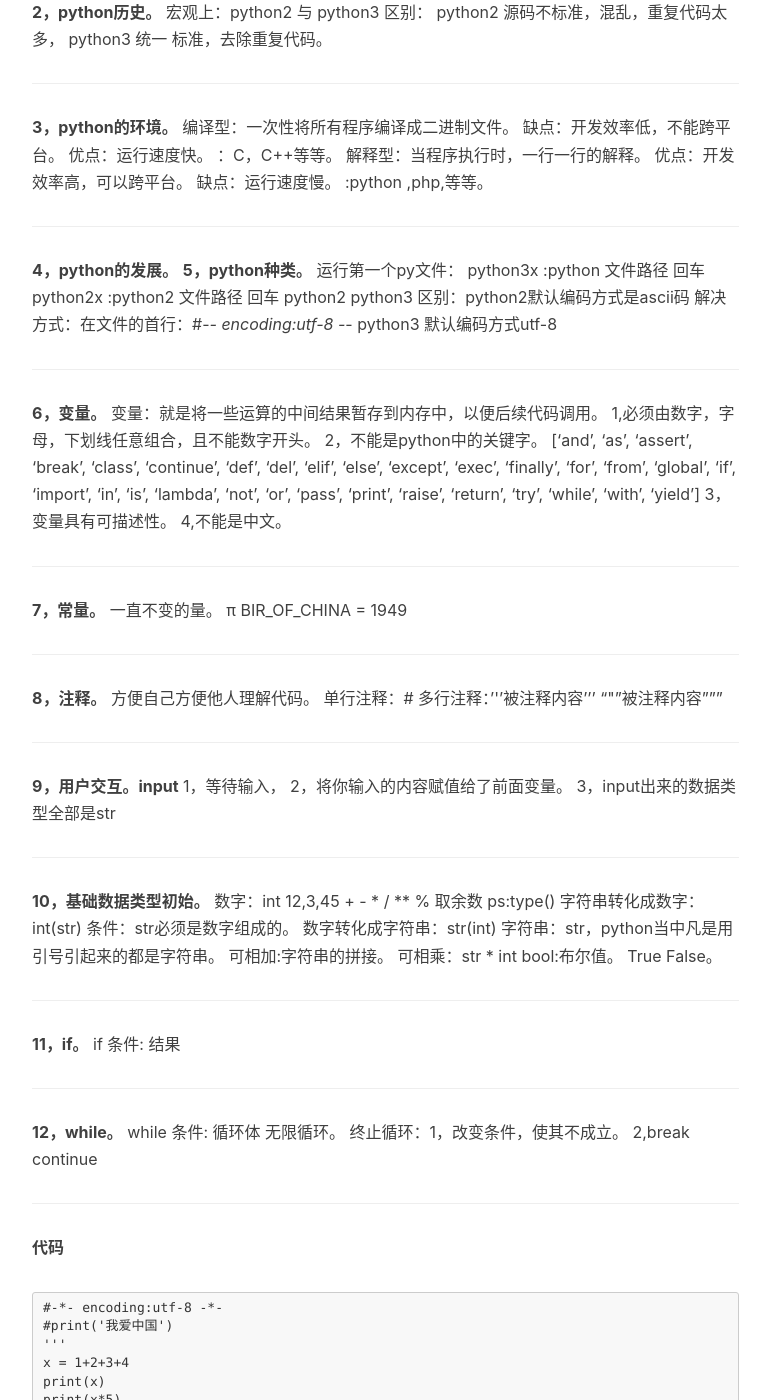
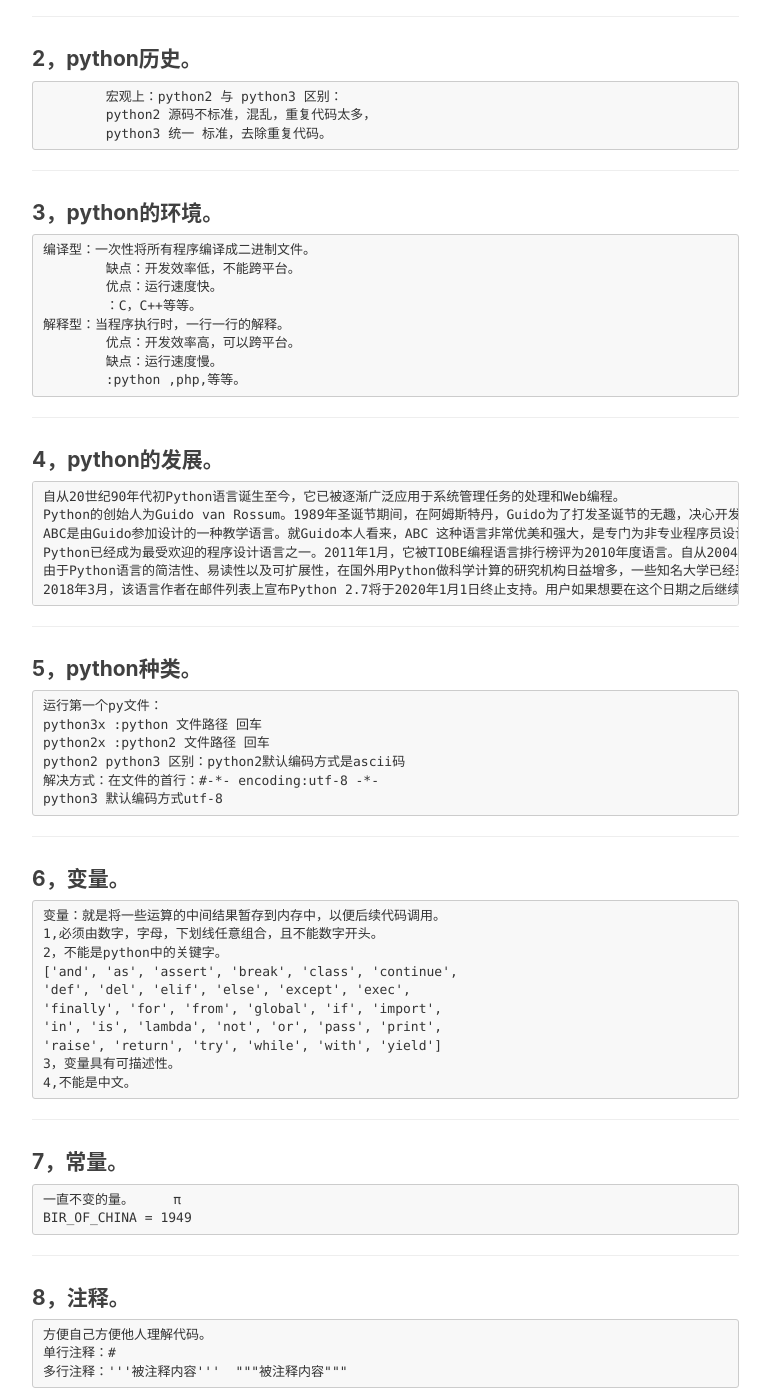
Before and after one commit to cuitianxiang100/cuitianxiang100.github.io, a Jekyll site: the page built from _posts/2018-08-10-Python笔记day01（基础）.markdown, in a window 1280 px wide and 1400 px high, scrolled down 650 px. Shown: the whole window, without its empty margins (233-1003 px from the left). Built offline with Jekyll 4.4.1, drawn with Linux system fonts in a browser that asks for light colours; nearby versions of some CDN libraries; comment, search, counter and statistics services are not loaded; some of the changed text lies outside the part shown.

Commit message:
Update 2018-08-10-Python笔记day01（基础）.markdown

````diff
--- a/_posts/2018-08-10-Python笔记day01（基础）.markdown
+++ b/_posts/2018-08-10-Python笔记day01（基础）.markdown
@@ -10,7 +10,7 @@ tags:
     - Python
 ---
 
-**1，计算机基础。**
+#### 1，计算机基础。
 		cpu：相当于人的大脑，用于计算。
 		内存：储存数据，4G，8G,16G,32G,成本高，断电即消失。
 		硬盘：1T，固态硬盘，机械硬盘，储存数据，应该长久保持数据，重要文件，
@@ -22,7 +22,7 @@ tags:
 ----------
 
 
-**2，python历史。**
+#### 2，python历史。
 		宏观上：python2 与 python3 区别：
 		python2 源码不标准，混乱，重复代码太多，
 		python3 统一 标准，去除重复代码。
@@ -31,7 +31,7 @@ tags:
 ----------
 
 
-**3，python的环境。**
+#### 3，python的环境。
 	编译型：一次性将所有程序编译成二进制文件。
 		缺点：开发效率低，不能跨平台。
 		优点：运行速度快。
@@ -46,8 +46,16 @@ tags:
 ----------
 
 
-**4，python的发展。**
-**5，python种类。**
+#### 4，python的发展。
+	自从20世纪90年代初Python语言诞生至今，它已被逐渐广泛应用于系统管理任务的处理和Web编程。
+	Python的创始人为Guido van Rossum。1989年圣诞节期间，在阿姆斯特丹，Guido为了打发圣诞节的无趣，决心开发一个新的脚本解释程序，作为ABC 语言的一种继承。之所以选中Python（大蟒蛇的意思）作为该编程语言的名字，是因为他是一个叫Monty Python的喜剧团体的爱好者。
+	ABC是由Guido参加设计的一种教学语言。就Guido本人看来，ABC 这种语言非常优美和强大，是专门为非专业程序员设计的。但是ABC语言并没有成功，究其原因，Guido 认为是其非开放造成的。Guido 决心在Python 中避免这一错误。同时，他还想实现在ABC 中闪现过但未曾实现的东西。就这样，Python在Guido手中诞生了。可以说，Python是从ABC发展起来，主要受到了Modula-3（另一种相当优美且强大的语言，为小型团体所设计的）的影响。并且结合了Unix shell和C的习惯。
+	Python已经成为最受欢迎的程序设计语言之一。2011年1月，它被TIOBE编程语言排行榜评为2010年度语言。自从2004年以后，python的使用率呈线性增长 。
+	由于Python语言的简洁性、易读性以及可扩展性，在国外用Python做科学计算的研究机构日益增多，一些知名大学已经采用Python来教授程序设计课程。例如卡耐基梅隆大学的编程基础、麻省理工学院的计算机科学及编程导论就使用Python语言讲授。众多开源的科学计算软件包都提供了Python的调用接口，例如著名的计算机视觉库OpenCV、三维可视化库VTK、医学图像处理库ITK。而Python专用的科学计算扩展库就更多了，例如如下3个十分经典的科学计算扩展库：NumPy、SciPy和matplotlib，它们分别为Python提供了快速数组处理、数值运算以及绘图功能。因此Python语言及其众多的扩展库所构成的开发环境十分适合工程技术、科研人员处理实验数据、制作图表，甚至开发科学计算应用程序。
+	2018年3月，该语言作者在邮件列表上宣布Python 2.7将于2020年1月1日终止支持。用户如果想要在这个日期之后继续得到与Python 2.7有关的支持，则需要付费给商业供应商。
+
+----------
+#### 5，python种类。
 	运行第一个py文件：
 	python3x :python 文件路径 回车
 	python2x :python2 文件路径 回车
@@ -60,7 +68,7 @@ tags:
 
 
 
-**6，变量。**
+#### 6，变量。
 	变量：就是将一些运算的中间结果暂存到内存中，以便后续代码调用。
 	1,必须由数字，字母，下划线任意组合，且不能数字开头。
 	2，不能是python中的关键字。
@@ -76,7 +84,7 @@ tags:
 ----------
 
 
-**7，常量。**
+#### 7，常量。
 	一直不变的量。     π
 	BIR_OF_CHINA = 1949
 
@@ -85,7 +93,7 @@ tags:
 ----------
 
 
-**8，注释。**
+#### 8，注释。
 	方便自己方便他人理解代码。
 	单行注释：#
 	多行注释：'''被注释内容'''  """被注释内容"""
@@ -94,7 +102,7 @@ tags:
 ----------
 
 
-**9，用户交互。input**
+#### 9，用户交互。input
 	   1，等待输入，
 	   2，将你输入的内容赋值给了前面变量。
 	   3，input出来的数据类型全部是str
@@ -104,7 +112,7 @@ tags:
 ----------
 
 
-**10，基础数据类型初始。**
+#### 10，基础数据类型初始。
 	数字：int 12,3,45
     + - * / **
 	% 取余数
@@ -120,7 +128,7 @@ tags:
 ----------
 
 
-**11，if。**
+#### 11，if。
 	if 条件:
 	结果
 
@@ -129,7 +137,7 @@ tags:
 ----------
 
 
-**12，while。**
+####12，while。
 	while 条件:
 	循环体
 	无限循环。
@@ -141,7 +149,7 @@ tags:
 ----------
 
 
-**代码**
+#### 代码
 ```
 #-*- encoding:utf-8 -*-
 #print('我爱中国')
````
